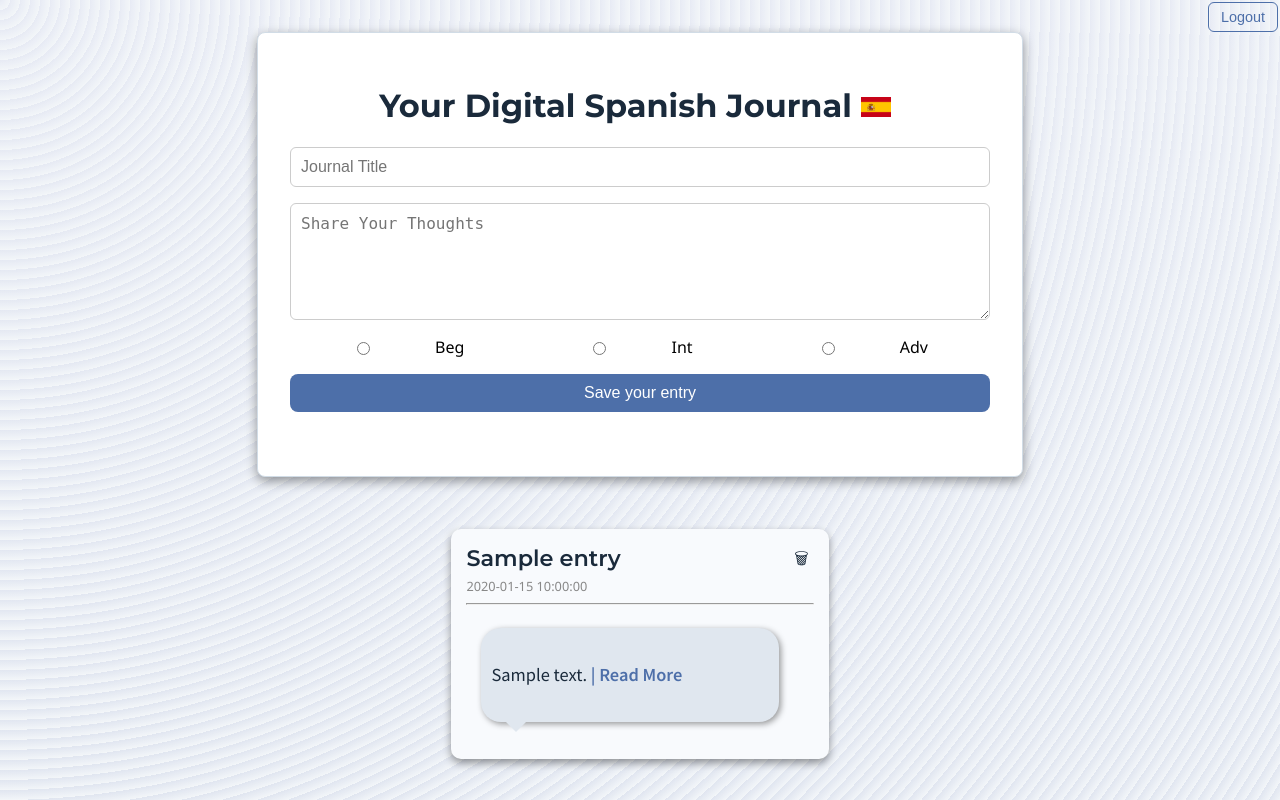
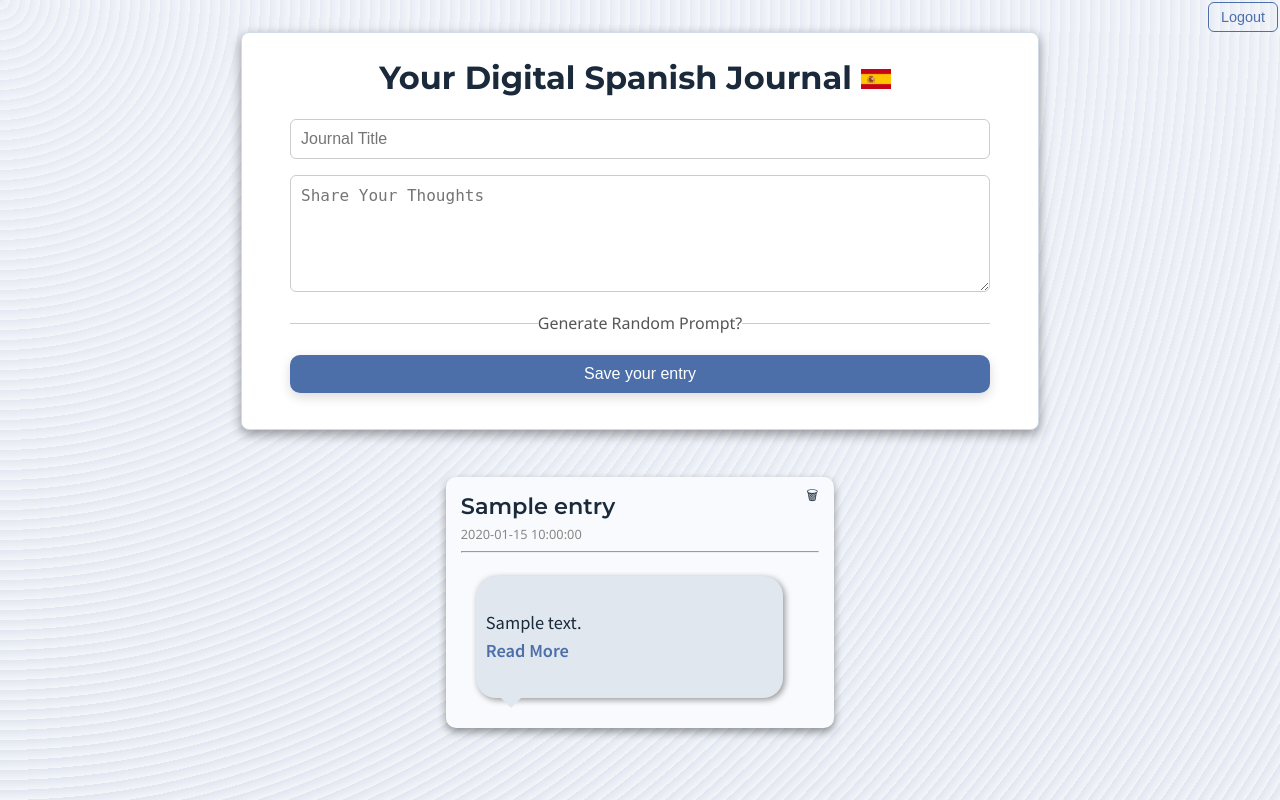
Before and after one commit to wmblack23/digital-spanish-journal, a Flask app: page / in a window 1280 px wide. Run offline with Flask 3, Linux system fonts and the light colour scheme; the visitor is signed in with stand-in values (Sample User, id 1); a database or web service that is not in the repository returns one stand-in record (values such as "Sample title").

Commit message:
Select a prompt code complete. New JS, HTML, CSS etc. Also functionality for backend Mongodb in application.py

```diff
--- a/application.py
+++ b/application.py
@@ -26,7 +26,8 @@ else:
     db = client["spanish-diary-dev"]
 
 entries = db["entries"]
-users = db['users']
+users = db["prompts"]
+prompts = db["prompts"]
 
 @application.route("/signup", methods=["GET", "POST"])
 def signup():
@@ -119,6 +120,24 @@ def index():
     response.headers["Expires"] = "0"
     return response
 
+@application.route("/generate_prompt", methods=["POST"])
+def fetch_prompt():
+    if "email" not in session:
+        return redirect(url_for("login"))
+
+    data = request.get_json()
+    level = data.get("level")
+
+    levelPrompts = list(prompts.find({"level": level}, {"_id": 0, "text": 1}))
+
+    if not levelPrompts:
+        return jsonify({"prompt": "No prompts found for that level."})
+
+    # Choose a random prompt
+    random_prompt = random.choice(levelPrompts)["text"]
+
+    return jsonify({"prompt": random_prompt})
+
 @application.route("/delete_blog", methods=["POST"])
 def delete_blog():
     timestamp = request.form.get("timestamp")
--- a/static/css/styles.css
+++ b/static/css/styles.css
@@ -23,7 +23,7 @@ body::before {
 .container {
     max-width: 700px;
     margin: 2rem auto;
-    padding: 2rem;
+    padding: 0.25rem 3rem 0.25rem 3rem;
     background: #ffffff;
     border: 1px solid #d1dce6;
     border-radius: 8px;
@@ -66,14 +66,16 @@ textarea {
       font-size: 1rem;
     }
 
-button {
+.submit-btn {
     background-color: #4d6fa9;
+    width: 100%;
     color: #ffffff;
     padding: 10px;
     border: none;
-    border-radius: 8px;
+    border-radius: 10px;
     cursor: pointer;
     font-size: 1rem;
+    box-shadow: 0 4px 12px rgba(0, 0, 0, 0.15);
   }
 
 button:hover {
@@ -93,9 +95,65 @@ button:hover {
     font-size: 0.9rem;
   }
 
-.choose-level {
+  .prompt-divider {
+    display: flex;
+    box-sizing: border-box;
+    align-items: center;
+    text-align: center;
+    color: #555;
+    font-weight: 500;
+    cursor: pointer;
+  }
+
+.prompt-divider::before,
+.prompt-divider::after {
+    content: "";
+    flex: 1;
+    border-bottom: 1px solid #ccc;
+    margin: 15px 0px;
+}
+
+.hidden {
+  display: none;
+}
+
+#promptOptions {
+  display: none;
+  flex-direction: column;
+  gap: 10px;
+  margin-top: 12px;
+  margin-bottom: 12px;
+}
+
+#promptOptions.show {
   display: flex;
-  justify-content: space-evenly;
+}
+
+.radioRow {
+  display: flex;
+  justify-content: space-around;
+  width: 100%;
+}
+
+.submitPromptWrapper {
+  display: flex;
+  justify-content: center;
+  margin-top: 15px;
+}
+
+#generatePromptBtn {
+  background-color: #E0E0E0;
+  color: black;
+  border: 1px solid #B0B0B0;
+  padding: 10px 20px;
+  border-radius: 5px;
+  cursor: pointer;
+  transition: background-color 0.3s ease, color 0.3s ease;
+}
+
+#generatePromptBtn:hover {
+  background-color: #C0C0C0;
+  color: #333333;
 }
 
 .logout-btn:hover {
@@ -105,8 +163,9 @@ button:hover {
 #blog-container {
     display: flex;
     justify-content: center;
-    gap: 20px;
-    padding: 20px;
+    gap: 30px;
+    padding-top: 15px;
+    padding-bottom: 10px;
     flex-wrap: wrap;
 }
 
@@ -197,10 +256,12 @@ button:hover {
     position: absolute;
     top: 8px;
     right: 10px;
+    border: none;
 }
 
 .delete-btn:hover {
   background: #d3e0ed;
+  cursor: pointer;
 }
 
 .blog-card:hover {
--- /dev/null
+++ b/static/js/gen_prompt.js
@@ -0,0 +1,22 @@
+document.getElementById("generatePromptText").addEventListener("click", () => {
+    const options = document.getElementById("promptOptions");
+    options.classList.toggle("show");
+  });
+
+document.getElementById("generatePromptBtn").addEventListener("click", async () => {
+    const selected = document.querySelector('input[name="prompt"]:checked');
+    if (!selected) return alert("Please select a prompt difficulty level");
+
+    const response = await fetch("/generate_prompt", {
+        method: "POST",
+        headers: {
+        "Content-Type": "application/json"
+        },
+        body: JSON.stringify({ level: selected.value })
+    });
+
+    const data = await response.json();
+    if (data.prompt) {
+        document.getElementById("journalTitle").value = data.prompt;
+    }
+});
--- a/templates/index.html
+++ b/templates/index.html
@@ -18,19 +18,37 @@
                 Your Digital Spanish Journal
                 <img src="{{ url_for('static', filename='images/spain_flag.png') }}" alt="Spanish Flag" style="width: 30px; height: auto; margin-right: 10px;">
             </h1>
+
             <form method="POST" class="entry-form" id="journal-form-entry">
-            <input type="text" name="title" placeholder="Journal Title" required>
+                <input type="text" id="journalTitle" name="title" placeholder="Journal Title" required>
                 <textarea name="body" rows="5" placeholder="Share Your Thoughts" required></textarea>
                 <input type="hidden" name="timestamp" id="local-timestamp">
-            <div class="choose-level">
-                <input type="radio" id="beginner" name="prompt_level" value="Beg">
-                <label for="html">Beg</label><br>
-                <input type="radio" id="intermediate" name="prompt_level" value="Int">
-                <label for="css">Int</label><br>
-                <input type="radio" id="advanced" name="prompt_level" value="Adv">
-                <label for="javascript">Adv</label>
+
+                <div id="generatePromptWrapper">
+                    <div id="generatePromptText" class="prompt-divider">Generate Random Prompt?</div>
+
+                    <div id="promptOptions" class="hidden">
+                        <div class="radioRow">
+                        <div>
+                            <input type="radio" id="beginner" name="prompt" value="beginner">
+                            <label for="beginner">Beginner</label>
                         </div>
-            <button type="submit">Save your entry</button>
+                        <div>
+                            <input type="radio" id="intermediate" name="prompt" value="intermediate">
+                            <label for="intermediate">Intermediate</label>
+                        </div>
+                        <div>
+                            <input type="radio" id="advanced" name="prompt" value="advanced">
+                            <label for="advanced">Advanced</label>
+                        </div>
+                        </div>
+
+                        <div class="submitPromptWrapper">
+                            <button type="button" id="generatePromptBtn">Generate Prompt</button>
+                        </div>
+                    </div>
+                </div>
+                <button type="submit" class="submit-btn">Save your entry</button>
             </form>
         </main>
 
@@ -52,7 +70,7 @@
                     </div>
                     <hr>
                     <div class="text-bubble">
-                        <p>{{ post.body.split()[:7] | join(' ') }} <span class="read-more" style="display: inline;">       | Read More</span></p>
+                        <p>{{ post.body.split()[:7] | join(' ') }} <span class="read-more" style="display: block;">Read More</span></p>
                     </div>
                 </div>
             {% endfor %}
@@ -94,6 +112,7 @@
     {% endwith %}
     <script src="{{ url_for('static', filename='js/blogs.js') }}"></script>
     <script src="{{ url_for('static', filename='js/flash_messages.js') }}"></script>
+    <script src="{{ url_for('static', filename='js/gen_prompt.js') }}"></script>
     <script>
         document.getElementById('journal-form-entry').addEventListener('submit', function(event) {
             // Prevent the default form submission temporarily to make sure we set the timestamp
```
Lines whose indentation alone changed are shown as unchanged.
